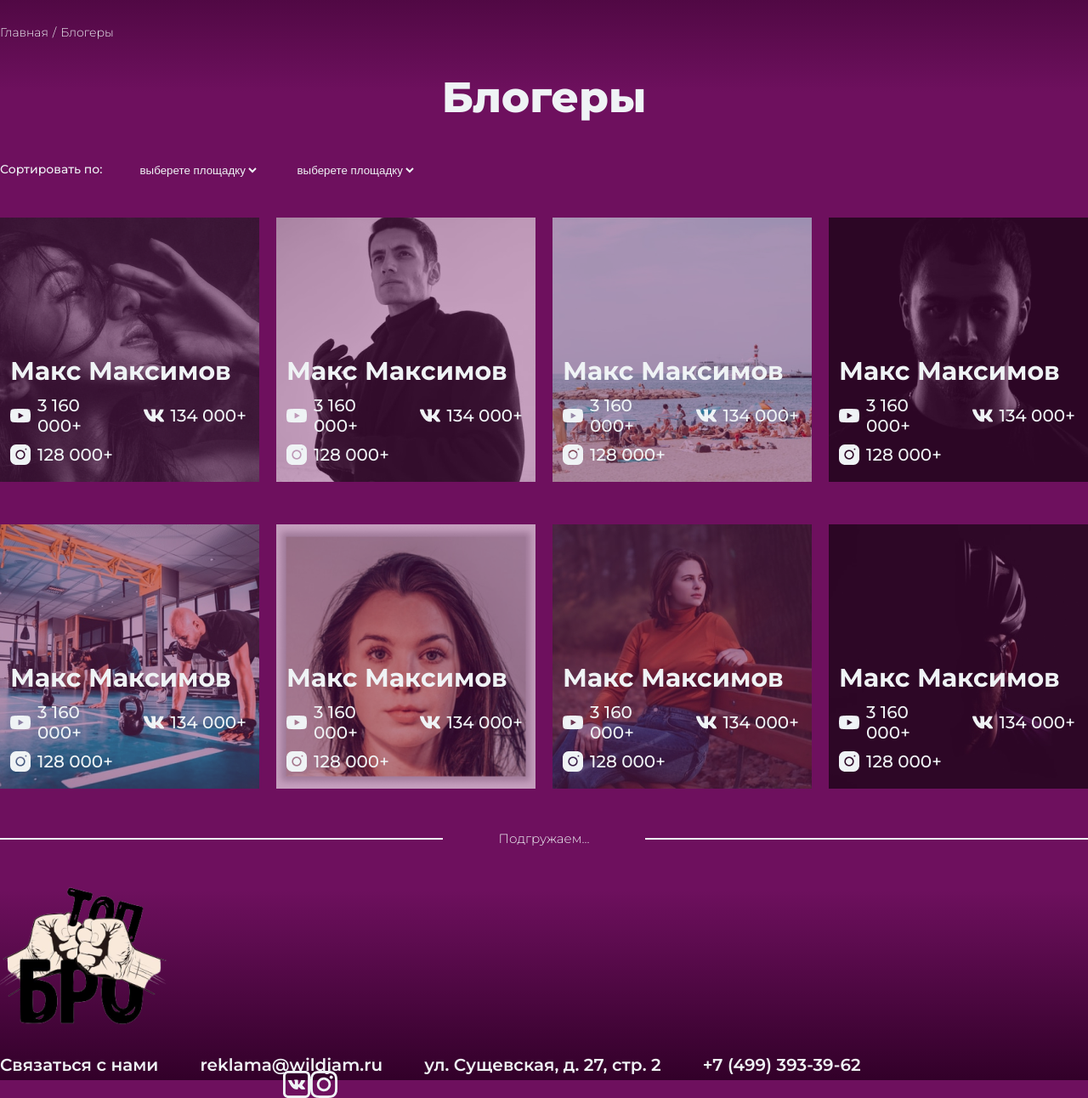
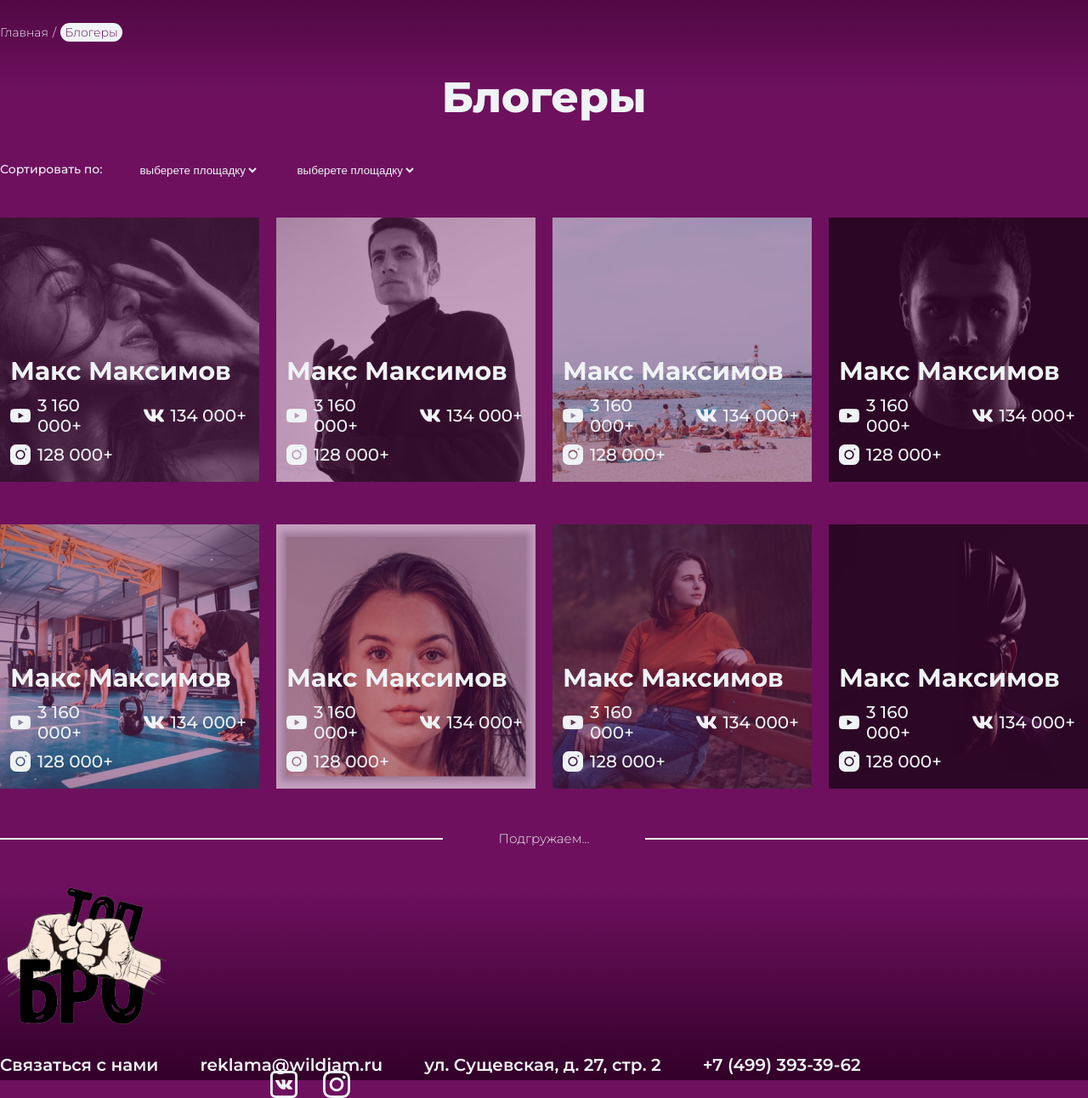
Before and after one commit to mskovv/MainRussia, a plain HTML site: page bloggers.html in a window 1280 px wide. Shown: the part 116-1408 px from the top of the page at 85% size. Drawn offline with Linux system fonts and the light colour scheme.

Commit message:
more edit

```diff
--- a/bloggers.html
+++ b/bloggers.html
@@ -54,7 +54,7 @@
 						<ul>
 							<li> <a href="index.html">Главная</a> </li>
 							<span>/</span>
-							<li> <a href="#">Блогеры</a> </li>
+							<li> <a href="bloggers.html">Блогеры</a> </li>
 						</ul>
 					</div>
 				</div>
--- a/js/coloringPage.js
+++ b/js/coloringPage.js
@@ -1,12 +1,8 @@
 $(document).ready(function () {
-	// let bol = $(".links__list_li ul li").addClass("activ");
-	// console.log(bol);
-
 	var url = window.location.href;
 
 	// passes on every "a" tag
 	$(".links__list_li ul li a").each(function () {
-		// checks if its the same on the address bar
 		if (url == (this.href)) {
 			$(this).parent().addClass("activ");
 		}
--- a/scss/style.scss
+++ b/scss/style.scss
@@ -370,6 +370,12 @@ footer {
 			height: 40%;
 			align-items: center;
 			width: 72%;
+
+			a{
+				&:not(:last-child){
+				margin-right: 30px;
+				}
+			}
 		}
 
 	}
```
Also changed, not shown: css/style.css, 1 other file.
